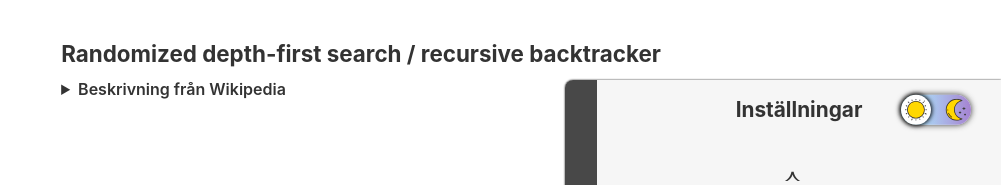
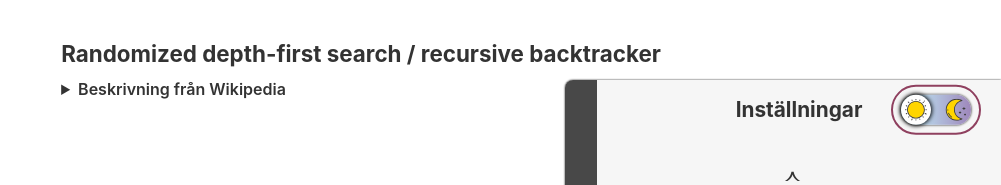
Before and after one commit to Alexander-Holm/maze-algorithm, a Svelte app: page / in a window 1280 px wide. In both pictures the pointer is over the button 1215 px from the left and 109 px from the top of the page. Shown: the top 185 px of the page, without its empty margins (279-1280 px from the left). Built offline with nearby package versions, Linux system fonts and the light colour scheme.

Commit message:
hover, focus, active

```diff
--- a/src/components/DarkModeToggle.svelte
+++ b/src/components/DarkModeToggle.svelte
@@ -43,14 +43,18 @@
         padding: 0;
         margin: 0;
         border: 0;
+        outline: 2px solid transparent;
+
+        /* quartic-out */
+        transition: 0.2s cubic-bezier(.17,.84,.44,1);
     }
-        #dark-mode-toggle:hover{
-            filter: saturate(1.5);
-            box-shadow: 0 0 6px 0px var(--text-color);
+        #dark-mode-toggle:hover,
+        #dark-mode-toggle:focus-visible{
+            outline-color: var(--accent-color);
+            outline-offset: 8px;
         }
-        #dark-mode-toggle:focus-visible{
-            outline: 3px solid var(--accent-color);
-            outline-offset: 8px;
+        #dark-mode-toggle:active{
+            outline-offset: 6px;
         }
     .background{
         background: linear-gradient(90deg, rgb(197, 250, 255) 0%, rgb(158, 135, 187) 100%);
```
Also changed, not shown: public/build/bundle.css, public/build/bundle.js, 1 other file (tests, documents, lock files or other folders).
